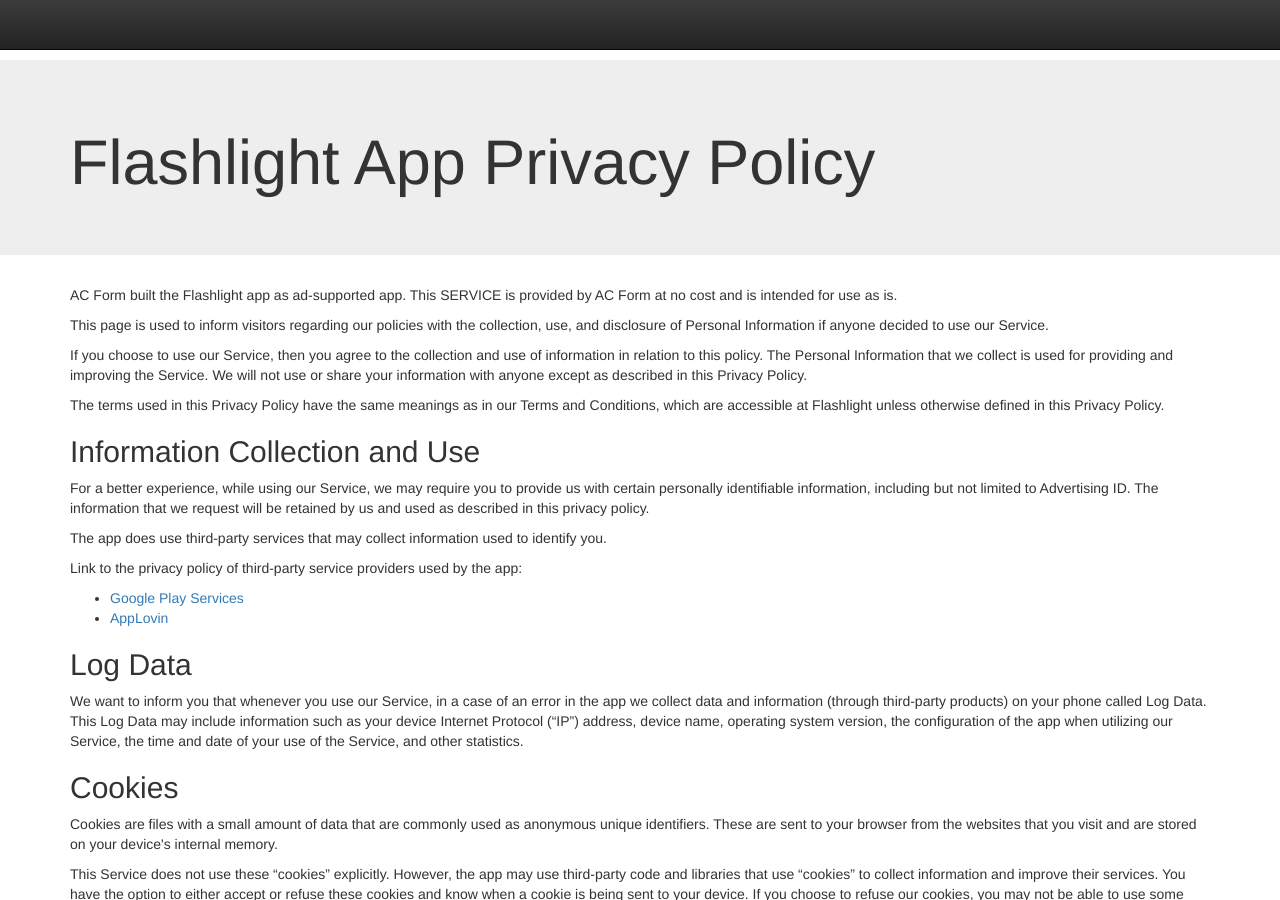
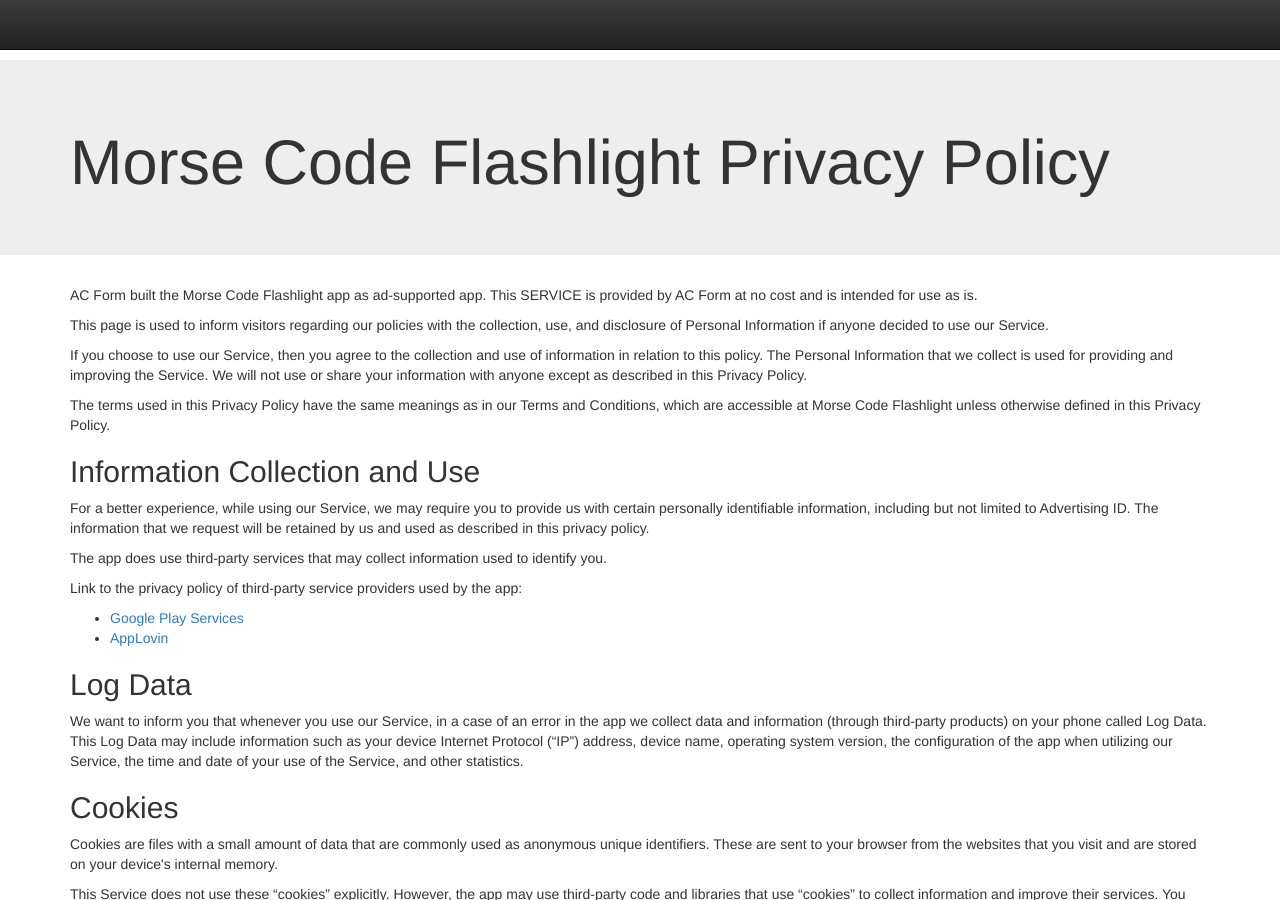
Before and after one commit to ACForm/ACForm.github.io, a Jekyll site: the page built from apps/torch/privacy/index.md, in a window 1280 px wide and 900 px high. Built offline with Jekyll 4.4.1, drawn with Linux system fonts in a browser that asks for light colours; nearby versions of some CDN libraries.

Commit message:
Update app page titles and app names

```diff
--- a/apps/torch/privacy/index.md
+++ b/apps/torch/privacy/index.md
@@ -1,8 +1,8 @@
 ---
-title: Flashlight App Privacy Policy
+title: Morse Code Flashlight Privacy Policy
 layout: privacy
 noMenu: true
-appName: Flashlight
+appName: Morse Code Flashlight
 appPackage: pl.acform.android.torch
 thirdParty:
   - play
```
Also changed, not shown: apps/bankcalc/index.md (+1 -1 lines), apps/bankcalc/privacy/index.md (+1 -1 lines), apps/bankcalc/terms/index.md (+1 -1 lines), apps/torch/index.md (+2 -2 lines), apps/torch/terms/index.md (+2 -2 lines).
